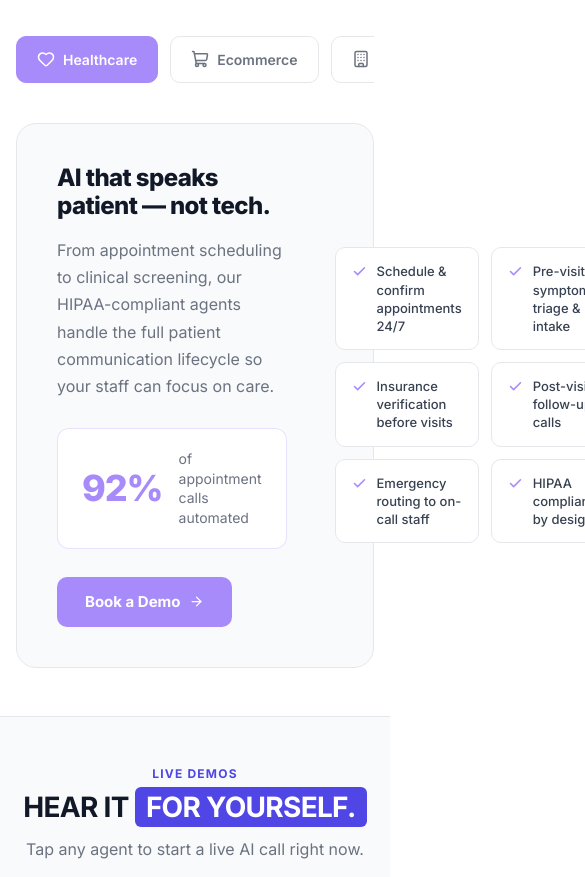
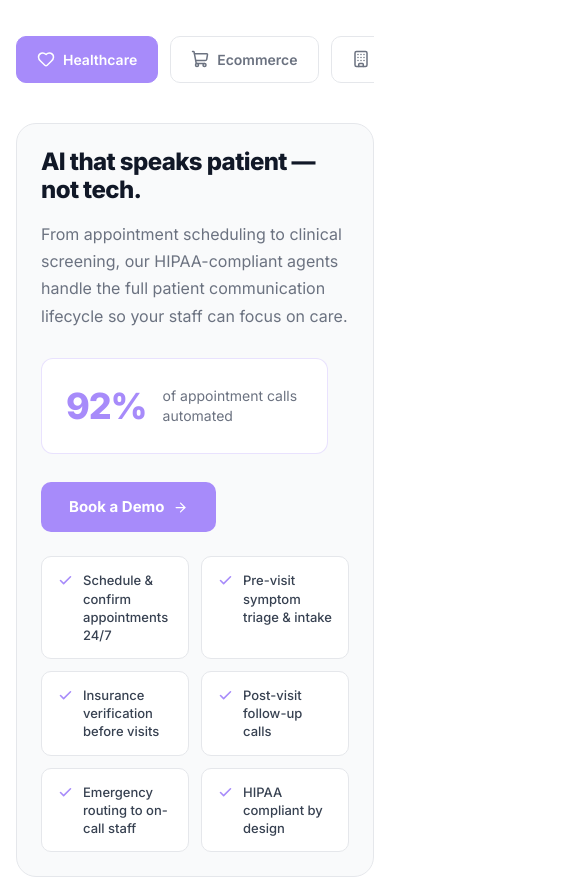
Before and after one commit to Shravankotagi/voice-agents-, a Next.js app: page / in a window 390 px wide. Shown: the part 1920-2797 px from the top of the page, 585 px wide, since content can reach past the window. Built offline with nearby package versions, Linux system fonts and the light colour scheme.

Commit message:
update footer with proper navigation links

```diff
--- a/app/page.tsx
+++ b/app/page.tsx
@@ -348,7 +348,7 @@ export default function HomePage() {
                 const info = industryInfo[activeIndustry];
                 if (!info) return null;
                 return (
-                  <div style={{ display: "grid", gridTemplateColumns: "1fr 1fr", gap: "3rem", alignItems: "center", background: "#F9FAFB", borderRadius: "20px", padding: "2.5rem", border: "1px solid #E5E7EB" }}>
+                  <div className="industry-info-panel" style={{ display: "grid", gridTemplateColumns: "1fr 1fr", gap: "3rem", alignItems: "center", background: "#F9FAFB", borderRadius: "20px", padding: "2.5rem", border: "1px solid #E5E7EB" }}>
                     {/* Left */}
                     <div>
                       <h3 style={{ fontSize: "clamp(1.5rem, 3vw, 2rem)", fontWeight: 800, color: "#111827", letterSpacing: "-0.025em", lineHeight: 1.2, marginBottom: "1rem" }}>{info.headline}</h3>
--- a/styles/globals.css
+++ b/styles/globals.css
@@ -684,3 +684,11 @@ h1, h2, h3 { color: var(--text-primary); font-weight: 700; }
     grid-template-columns: 1fr !important;
   }
 }
+/* Industry info panel mobile fix */
+@media (max-width: 768px) {
+  .industry-info-panel {
+    grid-template-columns: 1fr !important;
+    gap: 1.5rem !important;
+    padding: 1.5rem !important;
+  }
+}
```
